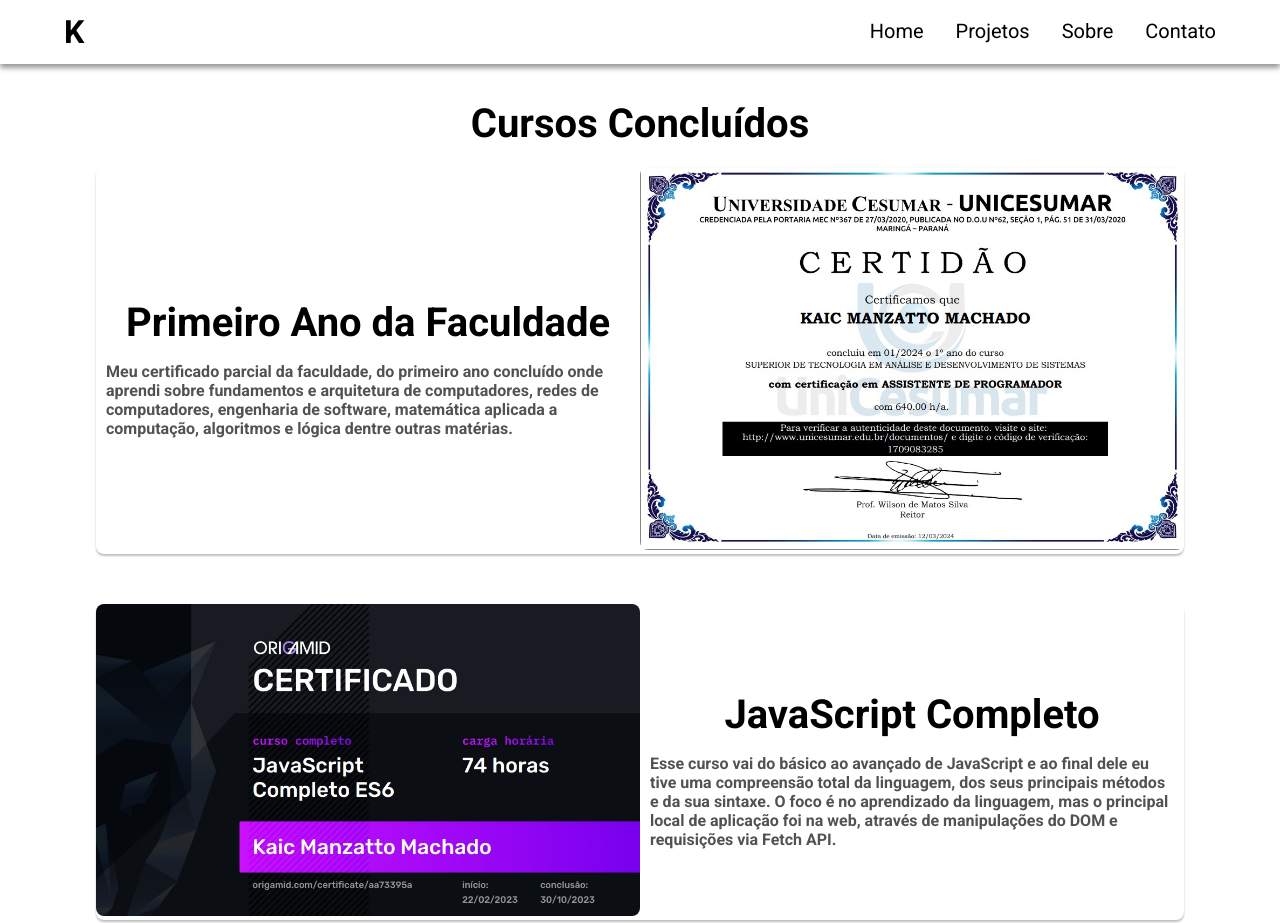
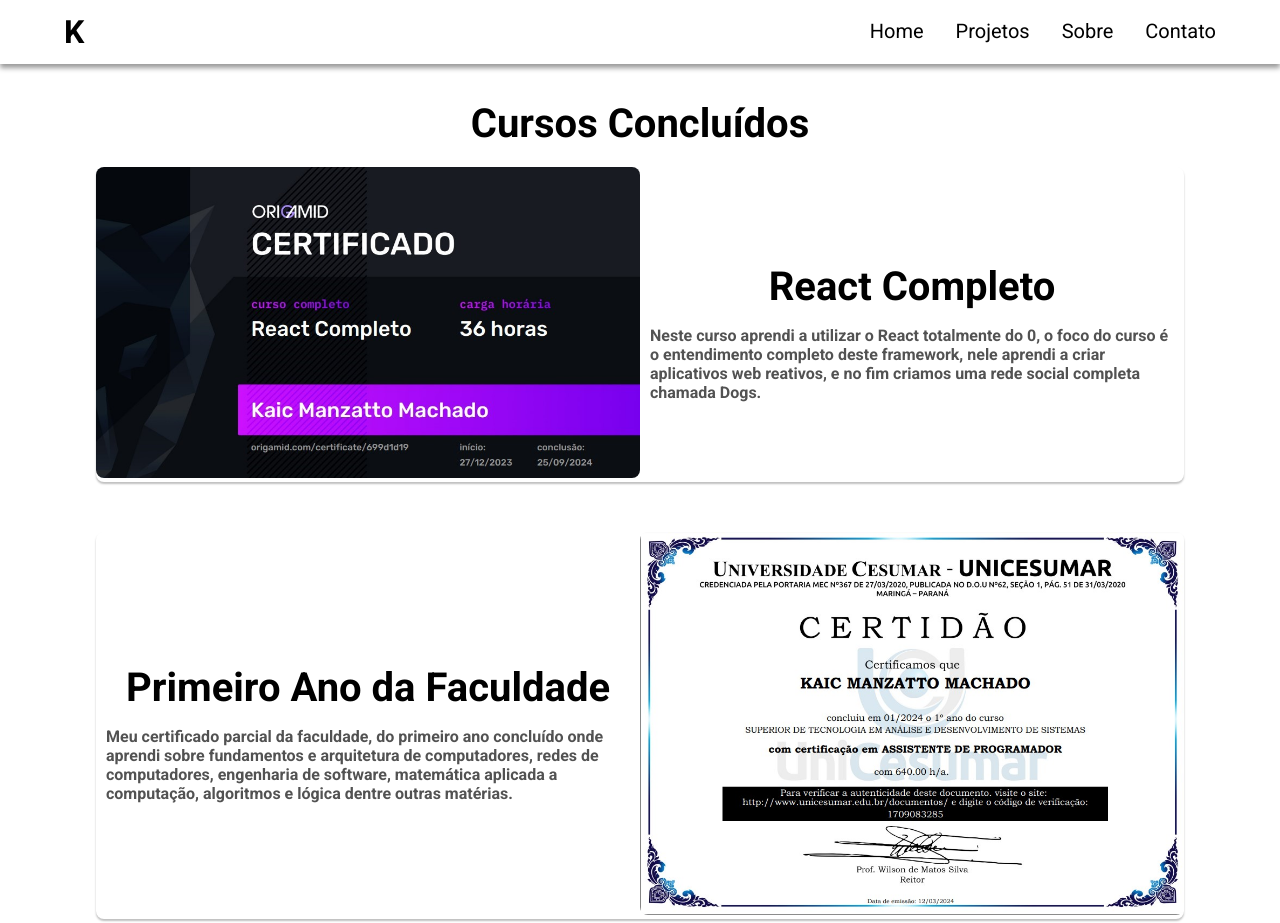
Before and after one commit to KaicMachado/MeuPortfolio, a plain HTML site: page certificados.html in a window 1280 px wide. Shown: the top 923 px of the page. Drawn offline with Linux system fonts and the light colour scheme.

Commit message:
adicionado curso de react

```diff
--- a/certificados.html
+++ b/certificados.html
@@ -67,6 +67,20 @@
   <section class="sobre-ativo " id="sobre">
     <div class="certificados-grid">
       <h1 class="certificados-header">Cursos Concluídos</h1>
+
+
+      <!-- React -->
+      <div class="card-certificado">
+        <a href="https://www.origamid.com/certificate/699d1d19" target="_blank"><img class="img-certificado"
+            src="imgs/certificados/react.jpeg" alt="Imagem Certificado"></a>
+        <div class="container-txt-certificado">
+          <h2 class="txt-certificado">React Completo</h2>
+          <p class="p-certificado">Neste curso aprendi a utilizar o React totalmente do 0, o foco do curso é o
+            entendimento completo deste framework, nele aprendi a criar aplicativos web reativos, e no fim criamos uma
+            rede social completa chamada Dogs.</p>
+        </div>
+      </div>
+
 
       <!-- Primeiro Ano Faculdade  -->
       <div class="card-certificado">
```
Also changed, not shown: imgs/certificados/react.jpeg (added).
